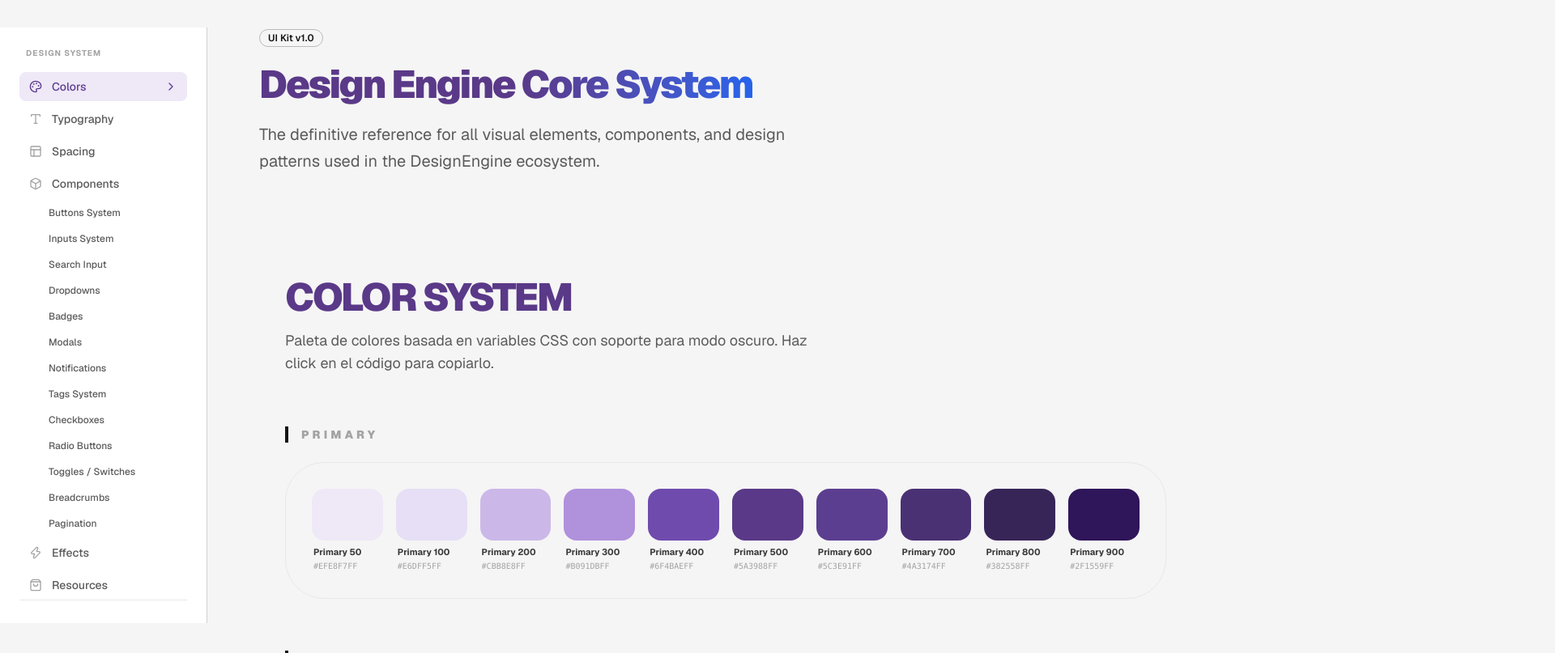
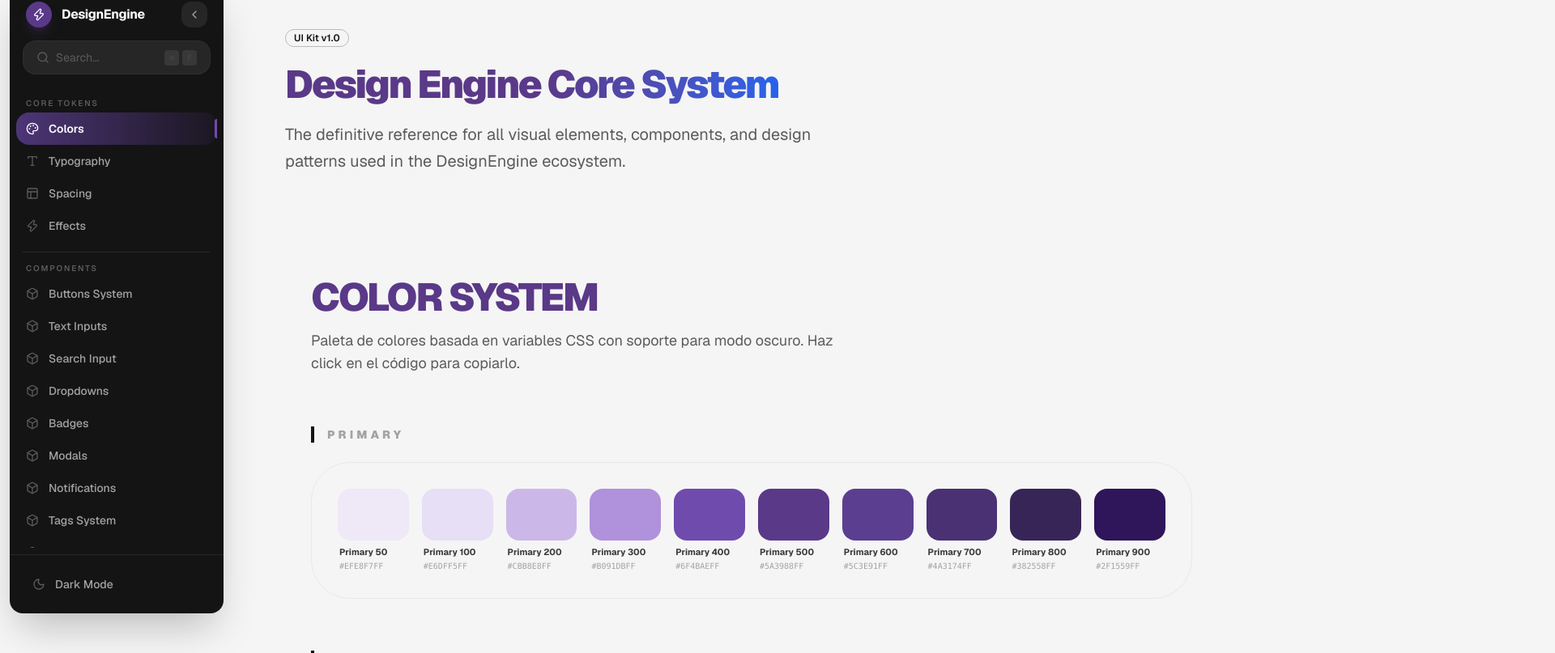
Before and after one commit to GLocation-SAS/DesignEngine, a Next.js app in the folder frontend/: page /uikit in a window 1280 px wide. Shown: the part 30-837 px from the top of the page at 81% size, 1920 px wide, since content can reach past the window. Built offline with nearby package versions, Linux system fonts and the light colour scheme; no server answers.

Commit message:
feat: implement UIKit documentation page with full component matrix navigation and layout structure

```diff
--- a/frontend/src/app/globals.css
+++ b/frontend/src/app/globals.css
@@ -490,6 +490,10 @@
     @apply bg-neutral-50 text-neutral-900 antialiased;
     font-family: var(--font-geist-sans), ui-sans-serif, system-ui, sans-serif;
   }
+
+  html {
+    scroll-behavior: smooth;
+  }
 }
 
 @layer utilities {
--- a/frontend/src/modules/uikit/components/ComponentsSection.tsx
+++ b/frontend/src/modules/uikit/components/ComponentsSection.tsx
@@ -28,7 +28,6 @@ export function ComponentsSection() {
   return (
     <section id="components" className="space-y-32">
       {/* Intro */}
-      {/* Intro */}
       <div className="px-8 max-w-6xl">
         <h2 className="text-3xl font-bold tracking-tight text-primary-500">Components Architecture</h2>
         <p className="text-neutral-500 mt-2">
@@ -46,10 +45,10 @@ export function ComponentsSection() {
         <InfoButtonMatrix />
         <NeutralButtonMatrix />
 
-        {/* Utility Variants - Unificado en el flujo */}
+        {/* Utility Variants */}
         <div className="px-8 mt-16 max-w-6xl">
           <div className="flex items-center gap-3 border-l-4 border-neutral-300 dark:border-neutral-700 pl-4 mb-8">
-             <h4 className="text-sm font-black uppercase tracking-[0.3em] text-neutral-400 dark:text-neutral-500">Utility & Experimental</h4>
+             <h4 className="text-sm font-black uppercase tracking-[0.3em] text-neutral-400 dark:text-neutral-500">Utility &amp; Experimental</h4>
           </div>
           <div className="bg-neutral-50 dark:bg-neutral-100/50 p-10 rounded-[48px] border border-neutral-100 dark:border-neutral-800">
             <div className="flex flex-wrap gap-8 items-center justify-center">
@@ -85,13 +84,34 @@ export function ComponentsSection() {
         <DropdownMatrix />
       </div>
 
+      {/* Badges — placeholder hasta implementar BadgeMatrix */}
+      <div id="badges" className="scroll-mt-24 px-8 max-w-6xl">
+        <h3 className="text-2xl font-bold text-primary-500">Badges</h3>
+        <p className="text-neutral-500 mt-2">Coming soon — Badge system documentation.</p>
+      </div>
+
+      {/* Modals */}
+      <div id="modals" className="scroll-mt-24">
+        <ModalMatrix />
+      </div>
+
+      {/* Notifications */}
+      <div id="notifications" className="scroll-mt-24">
+        <NotificationMatrix />
+      </div>
+
+      {/* Tags */}
+      <div id="tags" className="scroll-mt-24">
+        <TagMatrix />
+      </div>
+
       {/* Checkboxes */}
       <div id="checkboxes" className="scroll-mt-24">
         <CheckboxMatrix />
       </div>
 
-      {/* RadioButtons */}
-      <div id="radiobuttons" className="scroll-mt-24">
+      {/* Radio Buttons */}
+      <div id="radio" className="scroll-mt-24">
         <RadioButtonMatrix />
       </div>
 
@@ -100,43 +120,13 @@ export function ComponentsSection() {
         <ToggleMatrix />
       </div>
 
-      {/* Modals */}
-      <div id="modals" className="space-y-12 scroll-mt-24">
-        <ModalMatrix />
-      </div>
-
-      {/* Notifications */}
-      <div id="notifications" className="space-y-12 scroll-mt-24">
-        <NotificationMatrix />
-      </div>
-
-      {/* Tags */}
-      <div id="tags" className="space-y-12 scroll-mt-24">
-        <TagMatrix />
-      </div>
-
-      {/* Checkboxes */}
-      <div id="checkboxes" className="space-y-12 scroll-mt-24">
-        <CheckboxMatrix />
-      </div>
-
-      {/* Radio Buttons */}
-      <div id="radio" className="space-y-12 scroll-mt-24">
-        <RadioButtonMatrix />
-      </div>
-
-      {/* Toggles */}
-      <div id="toggles" className="space-y-12 scroll-mt-24">
-        <ToggleMatrix />
-      </div>
-
       {/* Breadcrumbs */}
-      <div id="breadcrumbs" className="space-y-12 scroll-mt-24">
+      <div id="breadcrumbs" className="scroll-mt-24">
         <BreadcrumbMatrix />
       </div>
 
       {/* Pagination */}
-      <div id="pagination" className="space-y-12 scroll-mt-24">
+      <div id="pagination" className="scroll-mt-24">
         <PaginationMatrix />
       </div>
     </section>
--- a/frontend/src/modules/uikit/pages/UIKitPage.tsx
+++ b/frontend/src/modules/uikit/pages/UIKitPage.tsx
@@ -10,38 +10,50 @@ import { EffectsSection } from "../components/EffectsSection";
 import { ResourcesSection } from "../components/ResourcesSection";
 import { useTheme } from "@/context/ThemeContext";
 import { Button } from "@/components/ui/Button";
-import { Sun, Moon, Layout, Palette, Type, Box, Zap, ChevronRight, ChevronLeft, ShoppingBag } from "lucide-react";
+import { Input } from "@/components/ui/Input";
+import { Sun, Moon, Layout, Palette, Type, Box, Zap, ChevronRight, ChevronLeft, ShoppingBag, Search } from "lucide-react";
 import { cn } from "@/lib/utils";
 import { Badge } from "@/components/ui/Badge";
 
 
-const sections = [
-  { id: "colors", label: "Colors", icon: Palette },
-  { id: "typography", label: "Typography", icon: Type },
-  { id: "spacing", label: "Spacing", icon: Layout },
+const NAV_GROUPS = [
   {
-    id: "components",
+    label: "Core Tokens",
+    items: [
+      { id: "colors",     label: "Colors",      icon: Palette },
+      { id: "typography", label: "Typography",   icon: Type },
+      { id: "spacing",    label: "Spacing",      icon: Layout },
+      { id: "effects",    label: "Effects",      icon: Zap },
+    ],
+  },
+  {
     label: "Components",
-    icon: Box,
-    subItems: [
-      { id: "buttons", label: "Buttons System" },
-      { id: "inputs", label: "Inputs System" },
-      { id: "search", label: "Search Input" },
-      { id: "dropdowns", label: "Dropdowns" },
-      { id: "badges", label: "Badges" },
-      { id: "modals", label: "Modals" },
-      { id: "notifications", label: "Notifications" },
-      { id: "tags", label: "Tags System" },
-      { id: "checkboxes", label: "Checkboxes" },
-      { id: "radio", label: "Radio Buttons" },
-      { id: "toggles", label: "Toggles / Switches" },
-      { id: "breadcrumbs", label: "Breadcrumbs" },
-      { id: "pagination", label: "Pagination" },
-    ]
+    items: [
+      { id: "buttons",       label: "Buttons System",  icon: Box },
+      { id: "inputs",        label: "Text Inputs",     icon: Box },
+      { id: "search",        label: "Search Input",    icon: Box },
+      { id: "dropdowns",     label: "Dropdowns",       icon: Box },
+      { id: "badges",        label: "Badges",          icon: Box },
+      { id: "modals",        label: "Modals",          icon: Box },
+      { id: "notifications", label: "Notifications",   icon: Box },
+      { id: "tags",          label: "Tags System",     icon: Box },
+      { id: "checkboxes",    label: "Checkboxes",      icon: Box },
+      { id: "radio",         label: "Radio Buttons",   icon: Box },
+      { id: "toggles",       label: "Toggles",         icon: Box },
+      { id: "breadcrumbs",   label: "Breadcrumbs",     icon: Box },
+      { id: "pagination",    label: "Pagination",      icon: Box },
+    ],
   },
-  { id: "effects", label: "Effects", icon: Zap },
+  {
+    label: "Assets",
+    items: [
       { id: "resources", label: "Resources", icon: ShoppingBag },
+    ],
+  },
 ];
+
+// Flat list of all observable IDs
+const ALL_IDS = NAV_GROUPS.flatMap((g) => g.items.map((i) => i.id));
 
 export default function UIKitPage() {
   const { theme, setTheme } = useTheme();
@@ -53,22 +65,20 @@ export default function UIKitPage() {
 
     const observer = new IntersectionObserver(
       (entries) => {
-        entries.forEach((entry) => {
-          if (entry.isIntersecting) {
-            setActiveSection(entry.target.id);
+        // Pick the entry closest to the top of the viewport
+        const visible = entries
+          .filter((e) => e.isIntersecting)
+          .sort((a, b) => a.boundingClientRect.top - b.boundingClientRect.top);
+        if (visible.length > 0) {
+          setActiveSection(visible[0].target.id);
         }
-        });
       },
-      { threshold: 0.2, rootMargin: "-10% 0% -70% 0%" }
+      { threshold: 0.1, rootMargin: "-10% 0% -60% 0%" }
     );
 
-    sections.forEach((section) => {
-      const element = document.getElementById(section.id);
-      if (element) observer.observe(element);
-      section.subItems?.forEach((sub) => {
-        const subElement = document.getElementById(sub.id);
-        if (subElement) observer.observe(subElement);
-      });
+    ALL_IDS.forEach((id) => {
+      const el = document.getElementById(id);
+      if (el) observer.observe(el);
     });
 
     return () => observer.disconnect();
@@ -79,68 +89,101 @@ export default function UIKitPage() {
   return (
     <div className="flex min-h-screen bg-neutral-50 dark:bg-neutral-50 transition-colors duration-300">
       {/* Sidebar Navigation */}
-      <aside className="fixed left-0 top-16 bottom-0 w-64 border-r border-neutral-200 dark:border-neutral-800 bg-white dark:bg-neutral-50 hidden lg:flex flex-col p-6 z-20 overflow-y-auto">
-        <div className="space-y-4">
-          <p className="text-[10px] font-bold uppercase tracking-widest text-neutral-400 mb-4 px-2">Design System</p>
-          <div className="space-y-1">
-            {sections.map((section) => (
-              <div key={section.id} className="space-y-1">
-                <a
-                  href={`#${section.id}`}
-                  className={cn(
-                    "flex items-center gap-3 px-3 py-2 rounded-md text-sm font-medium transition-all group",
-                    (activeSection === section.id || section.subItems?.some(s => s.id === activeSection))
-                      ? "bg-primary-50 text-primary-600 dark:bg-primary-900/20 dark:text-primary-400"
-                      : "text-neutral-500 hover:text-neutral-900 dark:text-neutral-400 dark:hover:text-neutral-100 hover:bg-neutral-100 dark:hover:bg-neutral-800"
-                  )}
-                >
-                  <section.icon className={cn(
-                    "w-4 h-4",
-                    (activeSection === section.id || section.subItems?.some(s => s.id === activeSection)) ? "text-primary-500" : "text-neutral-400 group-hover:text-neutral-600"
-                  )} />
-                  {section.label}
-                  {activeSection === section.id && !section.subItems && <ChevronRight className="ml-auto w-4 h-4" />}
-                </a>
+      <aside className="fixed left-0 top-0 bottom-0 w-72 hidden lg:flex flex-col z-30 p-3">
+        <div className="flex flex-col h-full bg-neutral-900 rounded-2xl overflow-hidden shadow-2xl">
 
-                {/* Nested SubItems */}
-                {section.subItems && (
-                  <div className="pl-6 space-y-1 mt-1">
-                    {section.subItems.map((sub) => (
-                      <a
-                        key={sub.id}
-                        href={`#${sub.id}`}
-                        className={cn(
-                          "block px-3 py-1.5 rounded-md text-xs font-medium transition-all",
-                          activeSection === sub.id
-                            ? "text-primary-600 font-bold dark:text-primary-400"
-                            : "text-neutral-500 hover:text-neutral-900 dark:text-neutral-400 dark:hover:text-neutral-100"
-                        )}
-                      >
-                        {sub.label}
-                      </a>
-                    ))}
+          {/* Logo / Brand */}
+          <div className="flex items-center justify-between px-5 pt-5 pb-4">
+            <div className="flex items-center gap-3">
+              <div className="w-8 h-8 rounded-xl bg-primary-500 flex items-center justify-center shadow-lg shadow-primary-500/30">
+                <Zap className="w-4 h-4 text-white" />
               </div>
-                )}
+              <span className="font-bold text-white text-base tracking-tight">DesignEngine</span>
             </div>
-            ))}
+            <div className="w-8 h-8 rounded-lg bg-neutral-800 flex items-center justify-center cursor-pointer hover:bg-neutral-700 transition-colors">
+              <ChevronLeft className="w-4 h-4 text-neutral-400" />
             </div>
           </div>
 
-        <div className="mt-auto pt-6 border-t border-neutral-100 dark:border-neutral-800">
-          <Button
-            variant="ghost"
-            size="sm"
-            className="w-full justify-start gap-3"
+          {/* Search */}
+          <div className="px-4 pb-5">
+            <div className="flex items-center gap-2 bg-neutral-800 rounded-xl px-4 py-2.5 border border-neutral-700/50">
+              <Search className="w-4 h-4 text-neutral-500 shrink-0" />
+              <span className="text-sm text-neutral-500 flex-1">Search...</span>
+              <div className="flex items-center gap-1">
+                <span className="text-[10px] text-neutral-600 bg-neutral-700 px-1.5 py-0.5 rounded font-mono">⌘</span>
+                <span className="text-[10px] text-neutral-600 bg-neutral-700 px-1.5 py-0.5 rounded font-mono">F</span>
+              </div>
+            </div>
+          </div>
+
+          {/* Nav */}
+          <nav className="flex-1 overflow-y-auto">
+            {NAV_GROUPS.map((group, gIdx) => (
+              <div key={group.label}>
+                {/* Separator + group label */}
+                {gIdx > 0 && <div className="mx-4 my-3 h-px bg-neutral-800" />}
+                <p className="text-[10px] font-semibold uppercase tracking-[0.18em] text-neutral-500 px-5 mb-1 mt-2">
+                  {group.label}
+                </p>
+
+                {group.items.map(({ id, label, icon: Icon }) => {
+                  const isActive = activeSection === id;
+                  return (
+                    <a
+                      key={id}
+                      href={`#${id}`}
+                      className={cn(
+                        "relative flex items-center gap-3 mx-2 px-3 py-2.5 rounded-xl text-sm transition-all duration-200 group",
+                        isActive ? "text-white" : "text-neutral-400 hover:text-white"
+                      )}
+                    >
+                      {/* Active gradient bg */}
+                      {isActive && (
+                        <span className="absolute inset-0 rounded-xl bg-gradient-to-r from-primary-600/80 to-primary-800/20" />
+                      )}
+                      {/* Hover bg */}
+                      {!isActive && (
+                        <span className="absolute inset-0 rounded-xl opacity-0 group-hover:opacity-100 bg-neutral-800 transition-opacity duration-200" />
+                      )}
+                      {/* Right accent */}
+                      {isActive && (
+                        <span className="absolute right-0 top-2 bottom-2 w-[3px] rounded-l-full bg-primary-400" />
+                      )}
+
+                      <Icon className={cn(
+                        "w-4 h-4 shrink-0 relative z-10",
+                        isActive ? "text-white" : "text-neutral-500 group-hover:text-neutral-300"
+                      )} />
+                      <span className={cn(
+                        "relative z-10 font-medium",
+                        isActive ? "font-semibold" : ""
+                      )}>{label}</span>
+                    </a>
+                  );
+                })}
+              </div>
+            ))}
+          </nav>
+
+          {/* Footer */}
+          <div className="px-4 py-4 mt-2 border-t border-neutral-800">
+            <button
               onClick={() => setTheme(theme === "dark" ? "light" : "dark")}
+              className="w-full flex items-center gap-3 px-3 py-2.5 rounded-xl text-sm font-medium text-neutral-400 hover:text-white hover:bg-neutral-800 transition-all group"
             >
-            {theme === "dark" ? <Sun className="w-4 h-4" /> : <Moon className="w-4 h-4" />}
+              {theme === "dark"
+                ? <Sun className="w-4 h-4 text-neutral-500 group-hover:text-neutral-300" />
+                : <Moon className="w-4 h-4 text-neutral-500 group-hover:text-neutral-300" />}
               {theme === "dark" ? "Light Mode" : "Dark Mode"}
-          </Button>
+            </button>
+          </div>
+
         </div>
       </aside>
 
       {/* Main Content */}
-      <main className="flex-1 lg:ml-64 p-8 md:p-12 lg:p-16 space-y-32">
+      <main className="flex-1 lg:ml-72 p-8 md:p-12 lg:p-16 space-y-32 pt-8 scroll-smooth">
         <header className="space-y-4">
           <Badge variant="outline">UI Kit v1.0</Badge>
           <h1 className="text-5xl font-black tracking-tighter text-primary-500 leading-tight">
```
Lines whose indentation alone changed are shown as unchanged.
